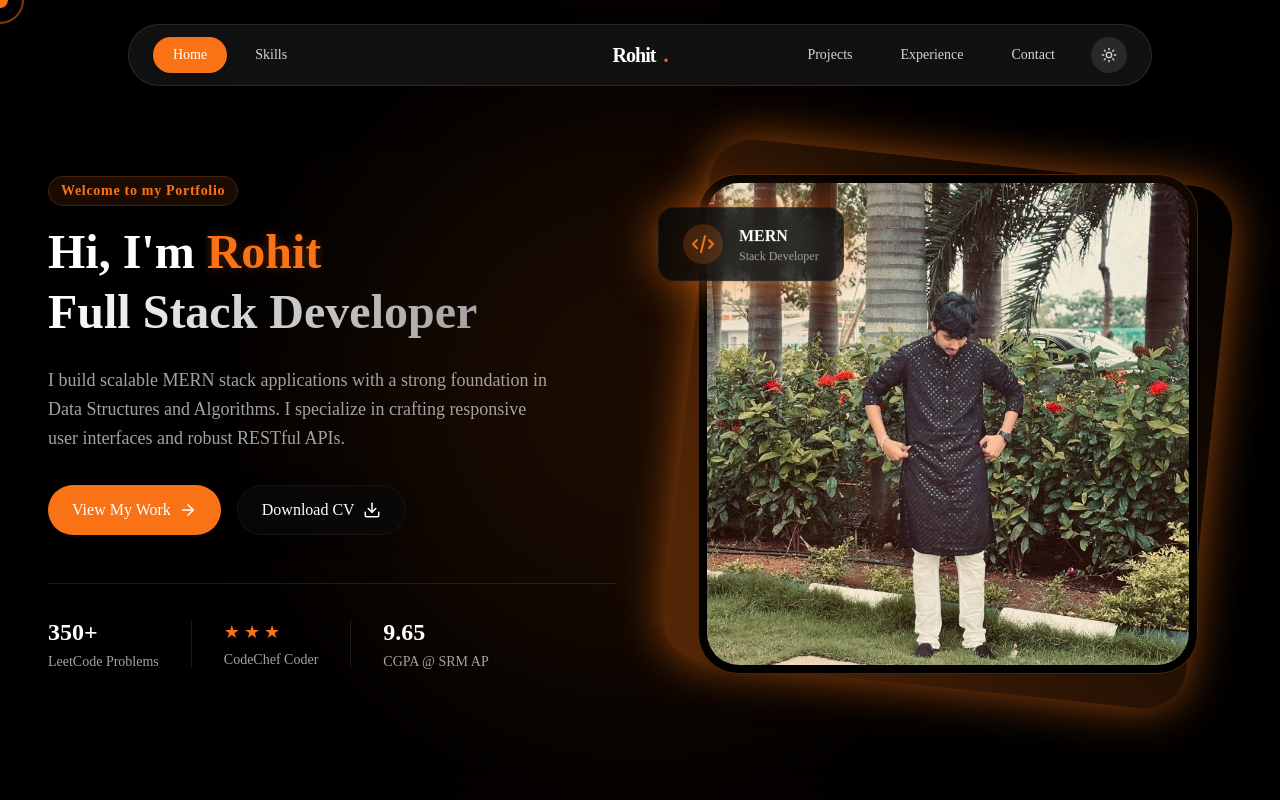
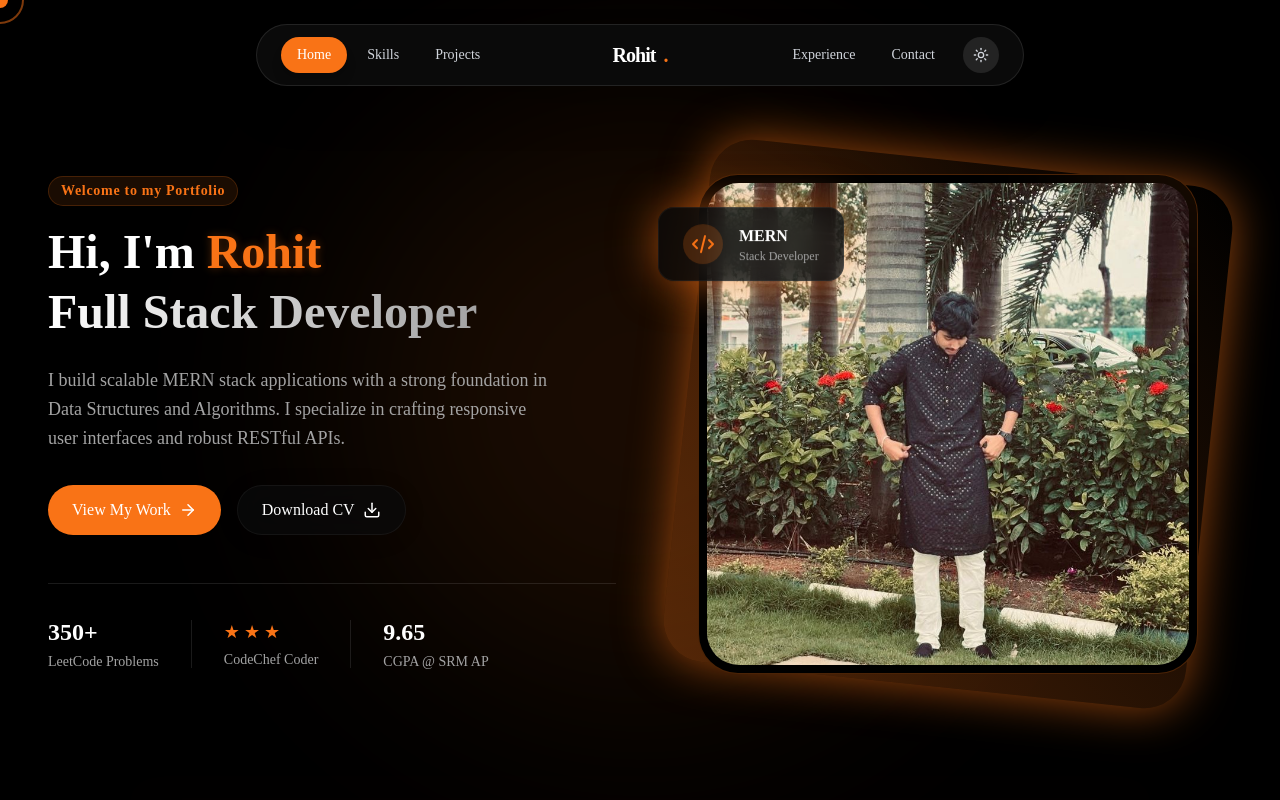
Before and after one commit to RohitChintalapudi/rohit_portfolio, a React (Vite) app: page / in a window 1280 px wide. Shown: the top 800 px of the page. Built offline with nearby package versions, Linux system fonts and the light colour scheme.

Commit message:
Shrink dynamic island width, matte black dark mode, and regroup navbar links

```diff
--- a/src/components/Navbar.jsx
+++ b/src/components/Navbar.jsx
@@ -11,10 +11,10 @@
   const leftLinks = [
     { name: 'Home', href: '#home' },
     { name: 'Skills', href: '#skills' },
+    { name: 'Projects', href: '#projects' },
   ];
 
   const rightLinks = [
-    { name: 'Projects', href: '#projects' },
     { name: 'Experience', href: '#experience' },
     { name: 'Contact', href: '#contact' },
   ];
@@ -27,7 +27,7 @@
       <motion.div
         initial={{ y: -50, opacity: 0 }}
         animate={{ y: 0, opacity: 1 }}
-        className="w-full max-w-5xl bg-[#1e1e1e] dark:bg-[#111111] rounded-full px-6 py-3 flex items-center justify-between shadow-2xl border border-white/10"
+        className="w-full max-w-3xl bg-[#1e1e1e] dark:bg-[#0a0a0a] rounded-full px-6 py-3 flex items-center justify-between shadow-2xl border border-white/10"
       >
 
         {/* Mobile Menu Button */}
@@ -39,13 +39,13 @@
         </button>
 
         {/* Left Links (Desktop) */}
-        <nav className="hidden md:flex items-center gap-2 flex-1 justify-start">
+        <nav className="hidden md:flex items-center gap-1 flex-1 justify-start">
           {leftLinks.map((link) => (
             <a
               key={link.name}
               href={link.href}
               onClick={() => setActiveLink(link.href)}
-              className={`px-5 py-2 rounded-full text-sm font-medium transition-all ${
+              className={`px-4 py-2 rounded-full text-sm font-medium transition-all ${
                 activeLink === link.href
                   ? 'bg-[var(--color-brand-orange)] text-white shadow-lg'
                   : 'text-gray-300 hover:text-white hover:bg-white/10'
@@ -57,20 +57,20 @@
         </nav>
 
         {/* Center Logo */}
-        <div className="flex-shrink-0 flex justify-center items-center">
+        <div className="flex-shrink-0 flex justify-center items-center mx-3">
           <a href="#home" className="text-xl font-bold tracking-tighter text-white flex items-center gap-2">
             Rohit<span className="text-[var(--color-brand-orange)]">.</span>
           </a>
         </div>
 
         {/* Right Links & Toggles (Desktop) */}
-        <nav className="hidden md:flex items-center gap-2 flex-1 justify-end">
+        <nav className="hidden md:flex items-center gap-1 flex-1 justify-end">
           {rightLinks.map((link) => (
             <a
               key={link.name}
               href={link.href}
               onClick={() => setActiveLink(link.href)}
-              className={`px-5 py-2 rounded-full text-sm font-medium transition-all ${
+              className={`px-4 py-2 rounded-full text-sm font-medium transition-all ${
                 activeLink === link.href
                   ? 'bg-[var(--color-brand-orange)] text-white shadow-lg'
                   : 'text-gray-300 hover:text-white hover:bg-white/10'
@@ -105,7 +105,7 @@
         <motion.div
           initial={{ opacity: 0, y: -10, scale: 0.95 }}
           animate={{ opacity: 1, y: 0, scale: 1 }}
-          className="md:hidden absolute top-24 left-4 right-4 bg-[#1e1e1e] dark:bg-[#111111] rounded-3xl p-4 flex flex-col gap-2 border border-white/10 shadow-2xl z-40"
+          className="md:hidden absolute top-24 left-4 right-4 bg-[#1e1e1e] dark:bg-[#0a0a0a] rounded-3xl p-4 flex flex-col gap-2 border border-white/10 shadow-2xl z-40"
         >
           {allLinks.map((link) => (
             <a
```
